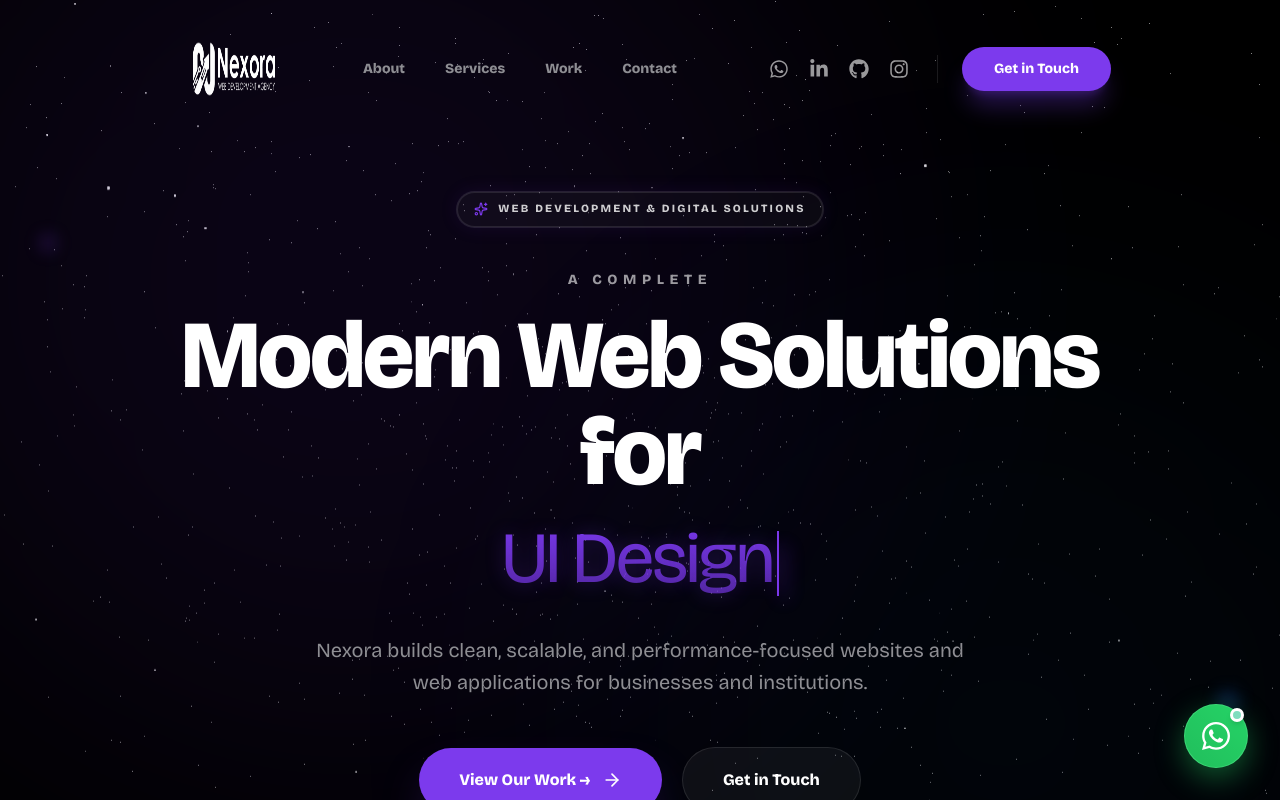
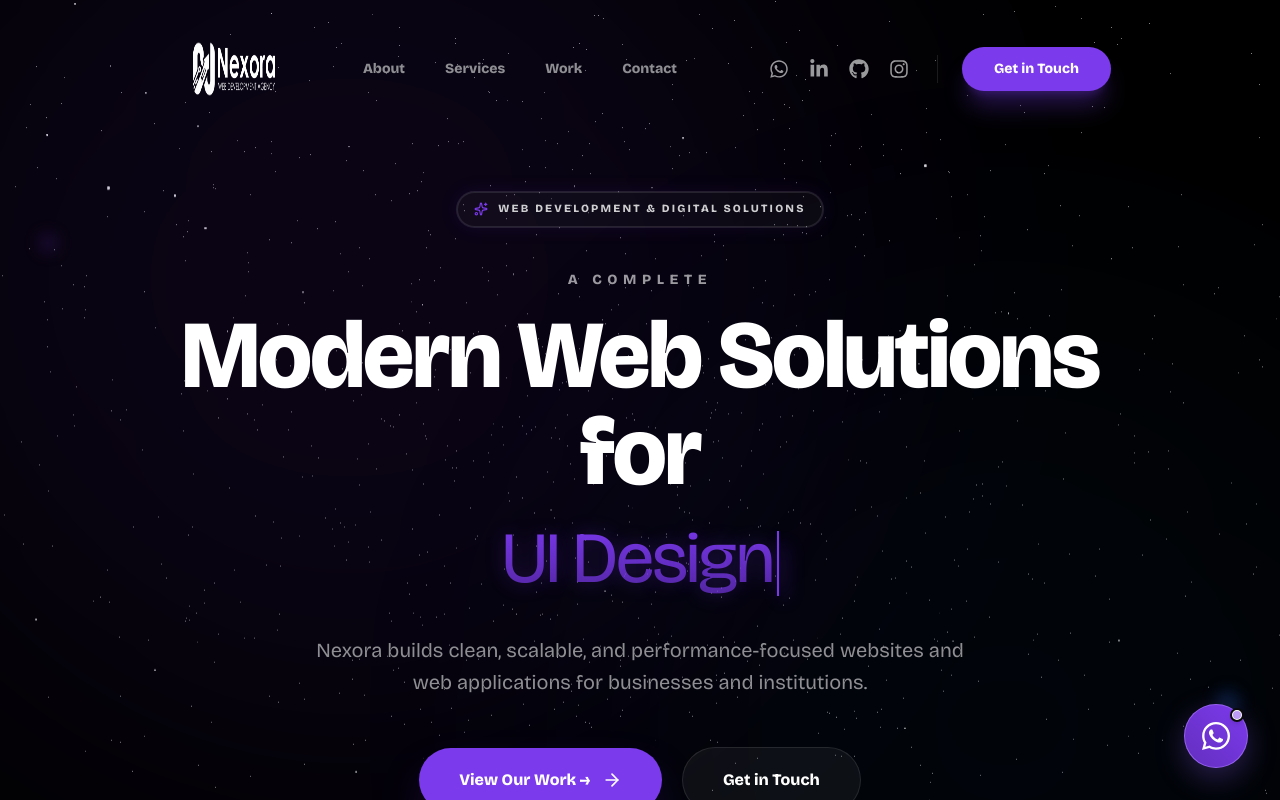
Before and after one commit to navaneethpv/nexora-agency, a Next.js app: page / in a window 1280 px wide. Shown: the top 800 px of the page. Built offline with nearby package versions, Linux system fonts and the light colour scheme.

Commit message:
Style: Update Floating WhatsApp button to use accent color and refine visual effects.

```diff
--- a/src/components/FloatingWhatsApp.tsx
+++ b/src/components/FloatingWhatsApp.tsx
@@ -16,17 +16,17 @@ export default function FloatingWhatsApp() {
         >
             <div className="relative">
                 {/* Glow Effect */}
-                <div className="absolute inset-0 bg-emerald-500/40 blur-2xl rounded-full opacity-0 group-hover:opacity-100 transition-opacity duration-500" />
+                <div className="absolute inset-0 bg-accent/40 blur-2xl rounded-full opacity-0 group-hover:opacity-100 transition-opacity duration-500" />
 
                 {/* Main Button */}
-                <div className="relative w-14 h-14 md:w-16 md:h-16 bg-[#25D366] rounded-full flex items-center justify-center shadow-[0_10px_30px_rgba(37,211,102,0.4)] border border-white/10 overflow-hidden">
-                    <div className="absolute inset-0 bg-linear-to-tr from-black/10 to-transparent" />
+                <div className="relative w-14 h-14 md:w-16 md:h-16 bg-accent rounded-full flex items-center justify-center shadow-[0_10px_30px_rgba(139,92,246,0.3)] border border-white/20 overflow-hidden">
+                    <div className="absolute inset-0 bg-linear-to-tr from-black/20 to-transparent" />
                     <FaWhatsapp className="w-7 h-7 md:w-8 md:h-8 text-white relative z-10" />
                 </div>
 
                 {/* Status indicator */}
-                <div className="absolute top-1 right-1 w-3.5 h-3.5 bg-white rounded-full flex items-center justify-center shadow-md">
-                    <div className="w-2 h-2 bg-emerald-500 rounded-full animate-pulse" />
+                <div className="absolute top-1 right-1 w-3.5 h-3.5 bg-white rounded-full flex items-center justify-center shadow-md border-2 border-[#0a0a0a]">
+                    <div className="w-2 h-2 bg-accent rounded-full animate-pulse" />
                 </div>
 
                 {/* Hover Label */}
```
